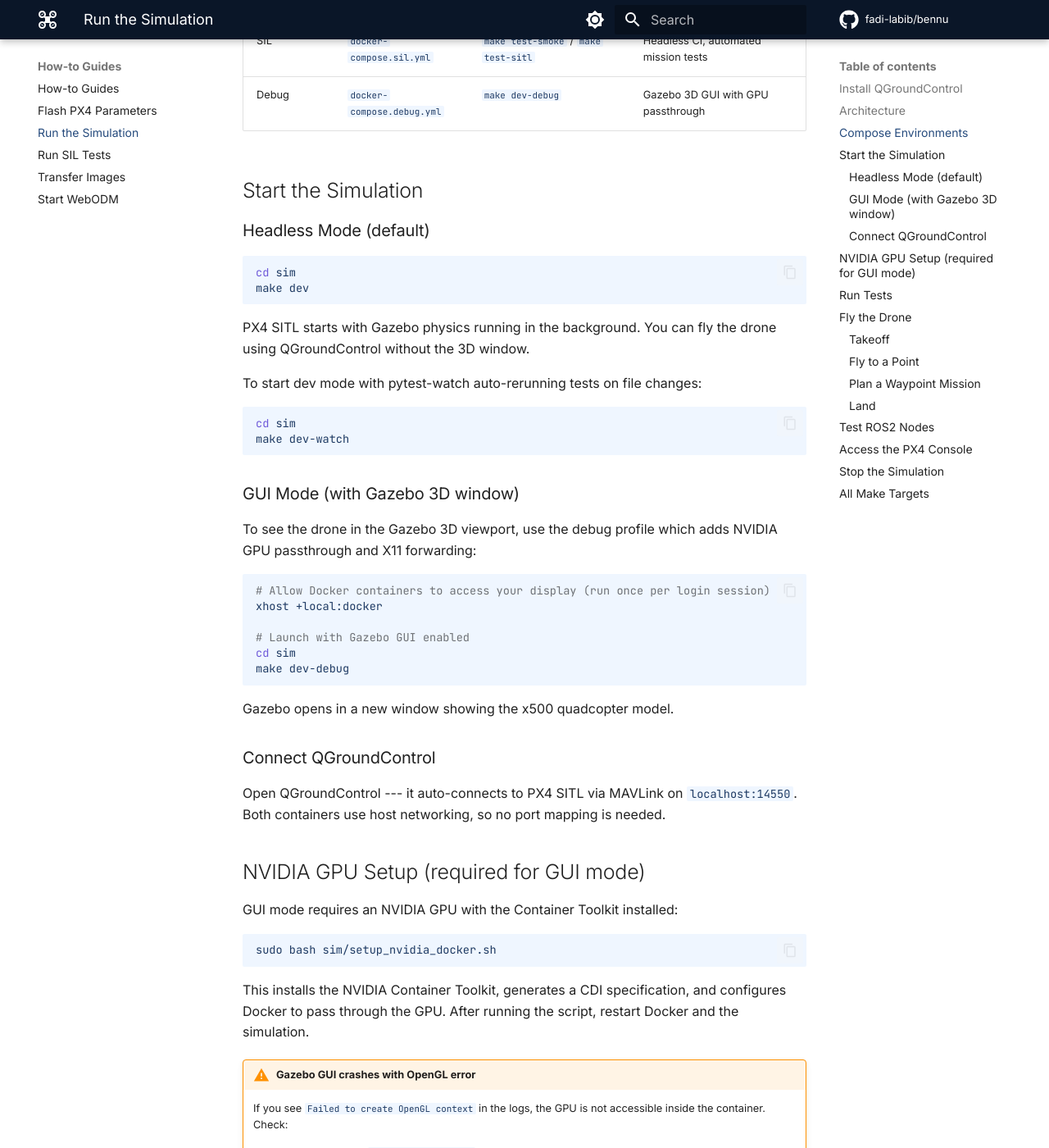
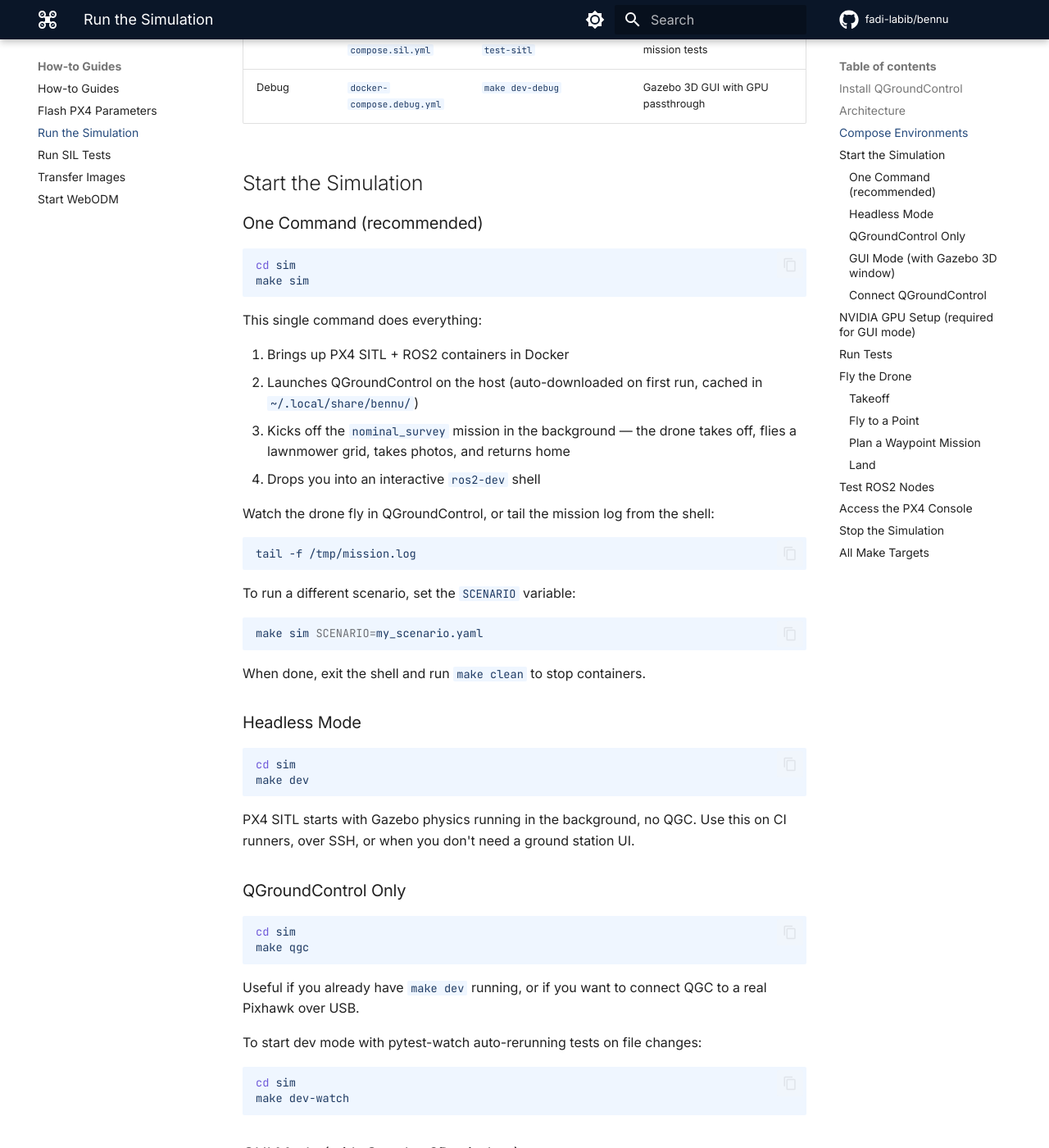
Before and after one commit to fadi-labib/bennu, an MkDocs documentation site: the page built from docs/how-to/run-simulation.md, in a window 1280 px wide and 1400 px high, scrolled down 1479 px. Shown: the whole window at 82% size. Built offline with MkDocs 1.6.1 and Material for MkDocs 9.7.7, drawn with Linux system fonts in a browser that asks for light colours; comment, search, counter and statistics services are not loaded; some of the changed text lies outside the part shown.

Commit message:
feat(sim): one-command 'make sim' with QGC and auto-fly scenario
Adds a single 'make sim' target that brings up the dev containers,
launches QGroundControl on the host (auto-downloading the AppImage
on first run), kicks off the nominal_survey mission in the
background, and drops the user into the ros2-dev shell.

- ground/qgc/launch.sh: auto-download/launch QGC AppImage to
  ~/.local/share/bennu/, with libfuse2-free launch and headless
  detection (skips silently when no $DISPLAY).
- sim/Makefile: new 'qgc' and 'sim' targets. SCENARIO variable
  lets users override the default scenario. Mission runs with
  python3 -u for unbuffered output to /tmp/mission.log.
- sim/docker-compose.dev.yml: mount ./scripts and ./scenarios
  read-only so the mission runner is available in the dev container.
- docs/how-to/run-simulation.md: document the new one-command flow.

````diff
--- a/docs/how-to/run-simulation.md
+++ b/docs/how-to/run-simulation.md
@@ -13,19 +13,18 @@
 
 ### Install QGroundControl
 
-QGroundControl is **not** in the Ubuntu apt repos. Install the official AppImage:
+`make sim` and `make qgc` auto-download QGroundControl into `~/.local/share/bennu/`
+the first time they run, so no manual install is needed for the sim flow.
+
+For real-hardware use over USB (radio telemetry), add yourself to `dialout`:
 
 ```bash
-mkdir -p ~/Applications && cd ~/Applications
-wget https://d176tv9ibo4jno.cloudfront.net/latest/QGroundControl-x86_64.AppImage
-chmod +x QGroundControl-x86_64.AppImage
-sudo usermod -a -G dialout $USER   # needed later for hardware; harmless for sim
-./QGroundControl-x86_64.AppImage
+sudo usermod -a -G dialout $USER   # log out/in once for the group change
 ```
 
-If `dialout` was newly added, log out and back in once for the group change to apply. See the
+If you'd rather use a system-managed install, see the
 [QGC install guide](https://docs.qgroundcontrol.com/master/en/qgc-user-guide/getting_started/download_and_install.html)
-for Flatpak and other distros.
+for AppImage, Flatpak, and other distros.
 
 ## Architecture
 
@@ -59,15 +58,55 @@
 
 ## Start the Simulation
 
-### Headless Mode (default)
+### One Command (recommended)
+
+```bash
+cd sim
+make sim
+```
+
+This single command does everything:
+
+1. Brings up PX4 SITL + ROS2 containers in Docker
+2. Launches QGroundControl on the host (auto-downloaded on first run, cached
+   in `~/.local/share/bennu/`)
+3. Kicks off the `nominal_survey` mission in the background — the drone takes
+   off, flies a lawnmower grid, takes photos, and returns home
+4. Drops you into an interactive `ros2-dev` shell
+
+Watch the drone fly in QGroundControl, or tail the mission log from the shell:
+
+```bash
+tail -f /tmp/mission.log
+```
+
+To run a different scenario, set the `SCENARIO` variable:
+
+```bash
+make sim SCENARIO=my_scenario.yaml
+```
+
+When done, exit the shell and run `make clean` to stop containers.
+
+### Headless Mode
 
 ```bash
 cd sim
 make dev
 ```
 
-PX4 SITL starts with Gazebo physics running in the background. You can fly
-the drone using QGroundControl without the 3D window.
+PX4 SITL starts with Gazebo physics running in the background, no QGC. Use
+this on CI runners, over SSH, or when you don't need a ground station UI.
+
+### QGroundControl Only
+
+```bash
+cd sim
+make qgc
+```
+
+Useful if you already have `make dev` running, or if you want to connect QGC
+to a real Pixhawk over USB.
 
 To start dev mode with pytest-watch auto-rerunning tests on file changes:
 
@@ -230,9 +269,11 @@
 Run `cd sim && make help` to see all available commands:
 
 ```
+sim                  Containers + QGC + auto-fly $(SCENARIO) + ros2-dev shell
 dev                  Start dev environment (headless PX4 + ros2-dev shell)
 dev-watch            Start dev + pytest-watch auto-rerun
 dev-debug            Start debug environment with Gazebo GUI (requires GPU + xhost)
+qgc                  Launch QGroundControl (auto-downloads on first run)
 test                 Run unit + contract + integration tests (no PX4)
 test-smoke           Run single SIL smoke test (nominal_survey scenario)
 test-sitl            Run all SIL scenario tests
````
Also changed, not shown: 3 other files.
